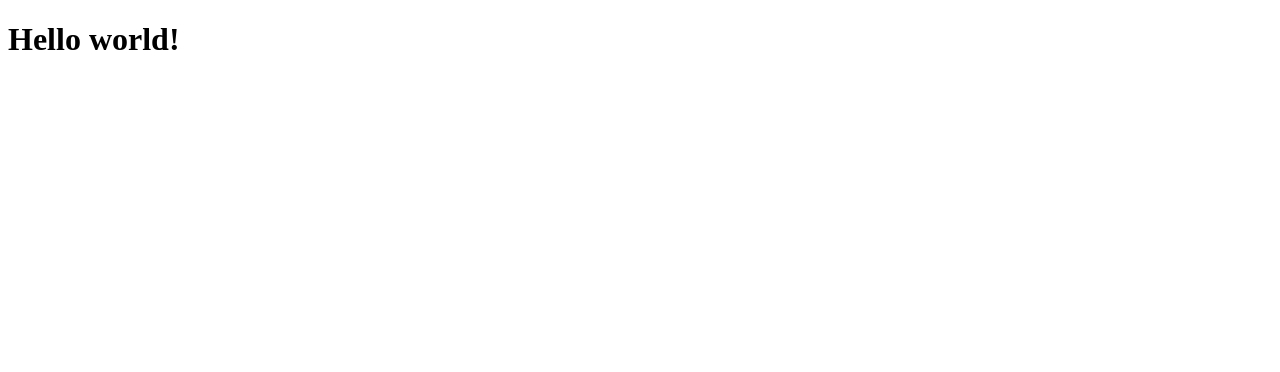
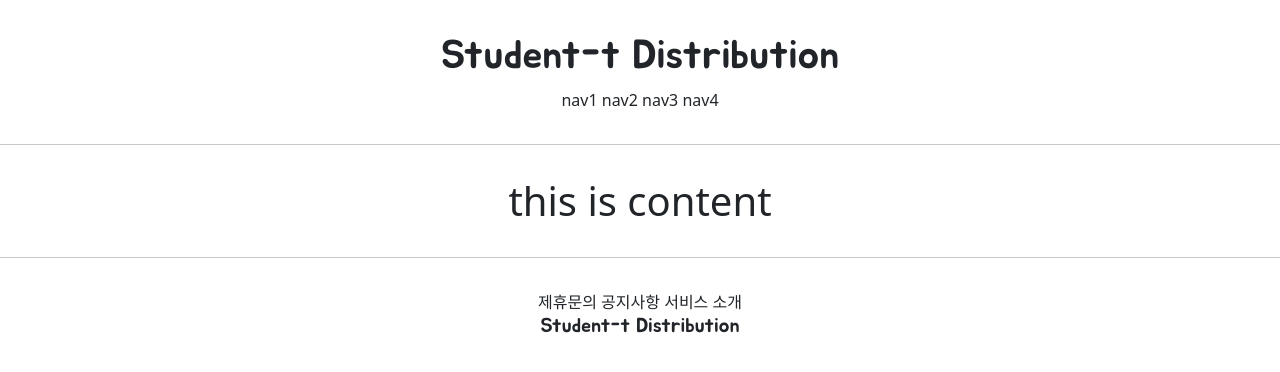
Before and after one commit to wer319452/-1, a Django app: page /accounts/hello_world/ in a window 1280 px wide. Before the commit the part shown is almost empty. Shown: the top 372 px of the page. Run offline with Django 3.2, Linux system fonts and the light colour scheme; parts of the project's set-up code (start-up, migrations or seed data) failed here and were passed over.

Commit message:
7.24 commit 2 css 추가

```diff
--- /dev/null
+++ b/accountapp/templates/accountapp/hello_world.html
@@ -0,0 +1,11 @@
+{% extends 'base.html' %}
+
+{% block content %}
+
+<div style="margin: 2rem; text-align: center">
+    <h1>
+        this is content
+    </h1>
+</div>
+
+{% endblock %}
--- a/accountapp/views.py
+++ b/accountapp/views.py
@@ -3,4 +3,4 @@ from django.shortcuts import render
 
 # Create your views here.
 def hello_world(request):
-    return render(request, 'base.html')
+    return render(request, 'accountapp/hello_world.html')
--- a/djangoProject9/settings.py
+++ b/djangoProject9/settings.py
@@ -134,6 +134,10 @@ USE_TZ = True
 
 STATIC_URL = '/static/'
 
+STATICFILES_DIRS = [
+    BASE_DIR / 'static',
+]
+
 # Default primary key field type
 # https://docs.djangoproject.com/en/3.2/ref/settings/#default-auto-field
 
--- /dev/null
+++ b/static/base.css
@@ -0,0 +1,17 @@
+.Student-t_Distribution_header_logo{
+    margin-top: 2rem;
+    font-family: 'Jua', sans-serif;
+}
+
+.Student-t_Distribution_header_button{
+    margin-bottom: 2rem;
+}
+
+.Student-t_Distribution_footer_logo{
+    margin-bottom: 2rem;
+    font-family: 'Jua', sans-serif;
+}
+
+.Student-t_Distribution_footer_button{
+    margin-top: 2rem
+}
--- a/templates/base.html
+++ b/templates/base.html
@@ -1,14 +1,20 @@
 <!DOCTYPE html>
 <html lang="en">
-<head>
-    <meta charset="UTF-8">
-    <title>Title</title>
-</head>
+
+{% include 'head.html' %}
+
 <body>
-    <div>
-        <h1>
-            Hello world!
-        </h1>
-    </div>
+
+{% include 'header.html' %}
+
+<hr>
+
+{% block content %}
+{% endblock %}
+
+<hr>
+
+{% include 'footer.html' %}
+
 </body>
 </html>
--- /dev/null
+++ b/templates/footer.html
@@ -0,0 +1,12 @@
+<div style="text-align: center">
+    <div class="Student-t_Distribution_footer_button">
+        <span>제휴문의</span>
+        <span>공지사항</span>
+        <span>서비스 소개</span>
+    </div>
+    <div class="Student-t_Distribution_footer_logo">
+        <h5>
+            Student-t Distribution
+        </h5>
+    </div>
+</div>
--- /dev/null
+++ b/templates/head.html
@@ -0,0 +1,20 @@
+{% load static %}
+
+<head>
+
+    <meta charset="UTF-8">
+    <title>Title</title>
+
+    {# bootstrap link #}
+    <link href="https://cdn.jsdelivr.net/npm/bootstrap@5.0.2/dist/css/bootstrap.min.css" rel="stylesheet"
+          integrity="sha384-EVSTQN3/azprG1Anm3QDgpJLIm9Nao0Yz1ztcQTwFspd3yD65VohhpuuCOmLASjC" crossorigin="anonymous">
+
+    {# google fonts #}
+    <link rel="preconnect" href="https://fonts.googleapis.com">
+    <link rel="preconnect" href="https://fonts.gstatic.com" crossorigin>
+    <link href="https://fonts.googleapis.com/css2?family=Jua&display=swap" rel="stylesheet">
+
+    {# static link #}
+    <link rel="stylesheet" type="text/css" href="{% static 'base.css' %}">
+
+</head>
--- /dev/null
+++ b/templates/header.html
@@ -0,0 +1,13 @@
+<div style="text-align: center">
+    <div class="Student-t_Distribution_header_logo">
+        <h1>
+            Student-t Distribution
+        </h1>
+    </div>
+    <div class="Student-t_Distribution_header_button">
+        <span>nav1</span>
+        <span>nav2</span>
+        <span>nav3</span>
+        <span>nav4</span>
+    </div>
+</div>
```
